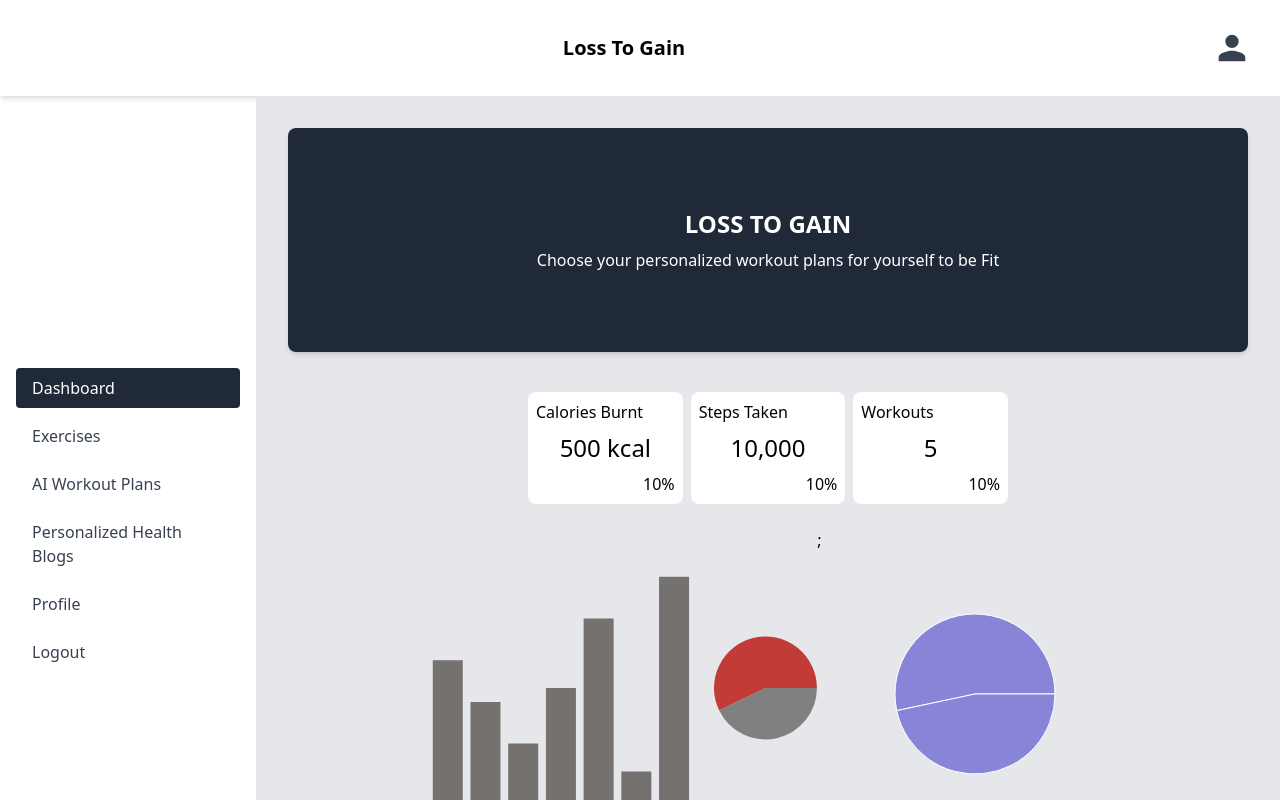
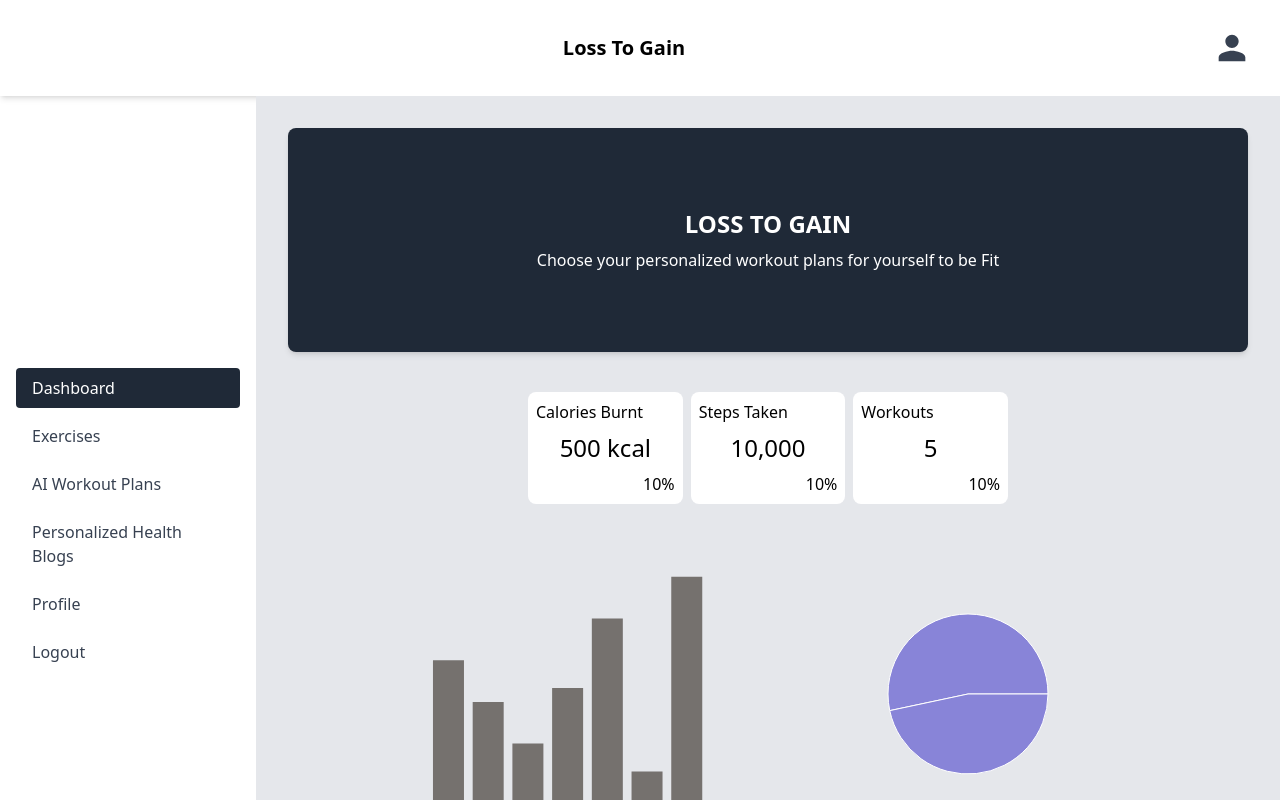
Before and after one commit to ejaz-hussain-1050/frontend-losstogain, a React (Vite) app: page /dashboard in a window 1280 px wide. Built offline with nearby package versions, Linux system fonts and the light colour scheme; no server answers; the database is empty; sample sign-in values are in the browser's storage.

Commit message:
commited changes

```diff
--- a/src/pages/Home.tsx
+++ b/src/pages/Home.tsx
@@ -1,5 +1,4 @@
 import { useState } from "react";
-import { PieChart } from "react-minimal-pie-chart";
 import { useSelector } from "react-redux";
 import BarChart from "../components/charts/BarChart";
 import ConeChart from "../components/charts/PieChart";
@@ -48,16 +47,7 @@ export default function Home() {
       <div className="w-[80%]  h-[100%] p-6 flex flex-col md:flex-row justify-between">
         {/* <LineChart data={dailyWorkoutData} /> */}
         <BarChart data={sampleBarChartData} />
-        <div className="w-[15%]">
-          <PieChart
-            labelPosition={10}
-            data={[
-              { title: "Completed", value: 30, color: "gray" },
-              { title: "Remaining", value: 40, color: "#C13C37" },
-            ]}
-          />
-        </div>
-        ;
+
         <ConeChart data={exerciseDistributionData} />
       </div>
       <div className=" mt-6 w-full  p-20 ">
```
